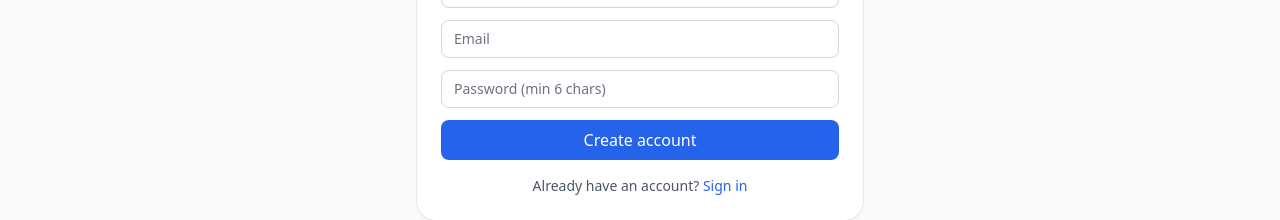
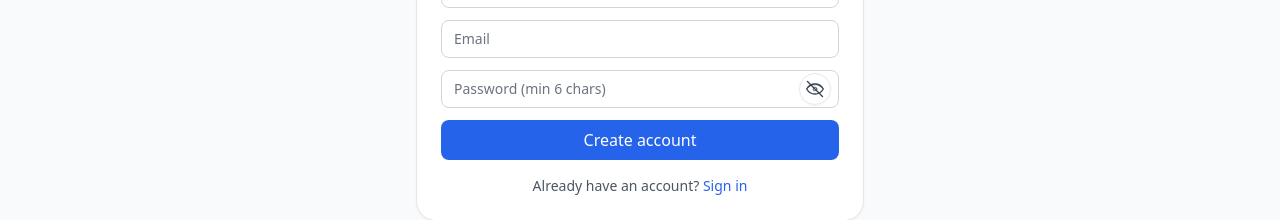
Before and after one commit to Ashilman25/MedAI, a React (Vite) app in the folder medai-rag-frontend/: page /signup in a window 1280 px wide. Shown: the part 292-512 px from the top of the page. Built offline with nearby package versions, Linux system fonts and the light colour scheme; no server answers.

Commit message:
Implemented an updated UI for the password fields to include a show password UI

```diff
--- /dev/null
+++ b/medai-rag-frontend/src/components/ui/PasswordField.jsx
@@ -0,0 +1,81 @@
+// src/components/ui/PasswordField.jsx
+import React, { useState } from "react"
+import { motion } from "framer-motion"
+
+export default function PasswordField({
+  value,
+  onChange,
+  placeholder = "Password",
+  id,
+  className = "",
+  disabled = false,
+}) {
+  const [show, setShow] = useState(false)
+
+  return (
+    <div className={`relative ${className}`}>
+      <input
+        id={id}
+        type={show ? "text" : "password"}
+        placeholder={placeholder}
+        value={value}
+        onChange={onChange}
+        disabled={disabled}
+        className="w-full rounded-lg border border-gray-300 px-3 py-2 pr-11 text-sm focus:ring-2 focus:ring-blue-500"
+        autoComplete="current-password"
+      />
+
+      {/* Toggle button */}
+      <button
+        type="button"
+        aria-label={show ? "Hide password" : "Show password"}
+        onClick={() => setShow(s => !s)}
+        className="absolute right-2 top-1/2 -translate-y-1/2 inline-flex h-8 w-8 items-center justify-center rounded-full
+                   border border-gray-200 bg-white/80 backdrop-blur hover:bg-white shadow-sm transition"
+      >
+        {/* Single SVG (avoids layout jump) */}
+        <motion.svg
+          viewBox="0 0 24 24"
+          className="h-5 w-5 text-gray-700"
+          fill="none"
+          stroke="currentColor"
+          strokeWidth="1.6"
+          strokeLinecap="round"
+          strokeLinejoin="round"
+          // keep the same bounding box; animate gently
+          initial={false}
+        >
+          {/* Eye outline (static) */}
+          <path d="M2 12s3.5-6 10-6 10 6 10 6-3.5 6-10 6S2 12 2 12Z" />
+
+          {/* Iris/pupil (scale/opacity when hiding) */}
+          <motion.circle
+            cx="12"
+            cy="12"
+            r="3"
+            animate={{
+              scale: show ? 1 : 0.75,
+              opacity: show ? 1 : 0.75,
+            }}
+            transition={{ type: "spring", stiffness: 260, damping: 18 }}
+            style={{ transformOrigin: "12px 12px" }}
+          />
+
+          {/* Subtle eyelid accent (just a faint upper arc; static to avoid shift) */}
+          <path d="M4 9.5c2.2-1.7 4.9-2.5 8-2.5s5.8.8 8 2.5" opacity=".25" />
+
+          {/* Slash (animated show/hide) */}
+          <motion.path
+            d="M3 3l18 18"
+            animate={{
+              opacity: show ? 0 : 1,
+              rotate: show ? 8 : 0, // tiny flourish when revealing
+            }}
+            transition={{ type: "spring", stiffness: 300, damping: 22 }}
+            style={{ transformOrigin: "12px 12px" }}
+          />
+        </motion.svg>
+      </button>
+    </div>
+  )
+}
--- a/medai-rag-frontend/src/pages/SignIn.jsx
+++ b/medai-rag-frontend/src/pages/SignIn.jsx
@@ -3,6 +3,7 @@ import { useState } from "react";
 import { useNavigate, useLocation, Link } from "react-router-dom";
 import { useAuth } from "../context/AuthContext";
 import { motion } from "framer-motion";
+import PasswordField from "../components/ui/PasswordField";
 
 export default function SignIn() {
   const { signIn, resetPassword } = useAuth();
@@ -55,11 +56,13 @@ export default function SignIn() {
             type="email" placeholder="Email"
             value={email} onChange={(e)=>setEmail(e.target.value)}
           />
-          <input
-            className="w-full rounded-lg border border-gray-300 px-3 py-2 text-sm focus:ring-2 focus:ring-blue-500"
-            type="password" placeholder="Password"
-            value={pw} onChange={(e)=>setPw(e.target.value)}
+
+          <PasswordField
+            value={pw}
+            onChange={(e)=>setPw(e.target.value)}
+            placeholder="Password"
           />
+
           {err && <div className="rounded border border-red-200 bg-red-50 p-2 text-sm text-red-700">{err}</div>}
           {notice && <div className="rounded border border-teal-200 bg-teal-50 p-2 text-sm text-teal-700">{notice}</div>}
           <button
--- a/medai-rag-frontend/src/pages/SignUp.jsx
+++ b/medai-rag-frontend/src/pages/SignUp.jsx
@@ -3,6 +3,7 @@ import { useState } from "react";
 import { useNavigate, Link } from "react-router-dom";
 import { useAuth } from "../context/AuthContext";
 import { motion } from "framer-motion";
+import PasswordField from "../components/ui/PasswordField";
 
 export default function SignUp() {
   const { signUp } = useAuth();
@@ -47,11 +48,12 @@ export default function SignUp() {
             type="email" placeholder="Email"
             value={email} onChange={(e)=>setEmail(e.target.value)}
           />
-          <input
-            className="w-full rounded-lg border border-gray-300 px-3 py-2 text-sm focus:ring-2 focus:ring-blue-500"
-            type="password" placeholder="Password (min 6 chars)"
-            value={pw} onChange={(e)=>setPw(e.target.value)}
+          <PasswordField
+            value={pw}
+            onChange={(e)=>setPw(e.target.value)}
+            placeholder="Password (min 6 chars)"
           />
+
           {err && <div className="rounded border border-red-200 bg-red-50 p-2 text-sm text-red-700">{err}</div>}
           <button
             disabled={loading}
```
